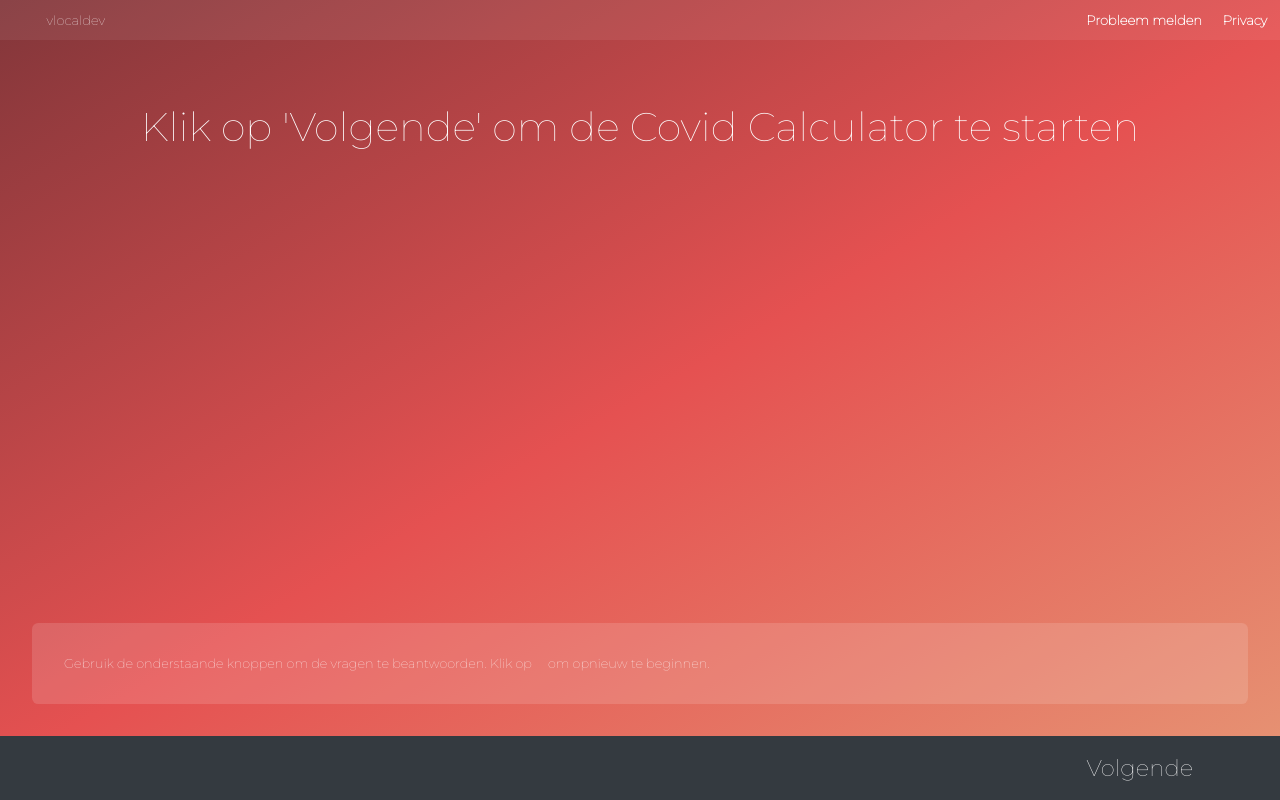
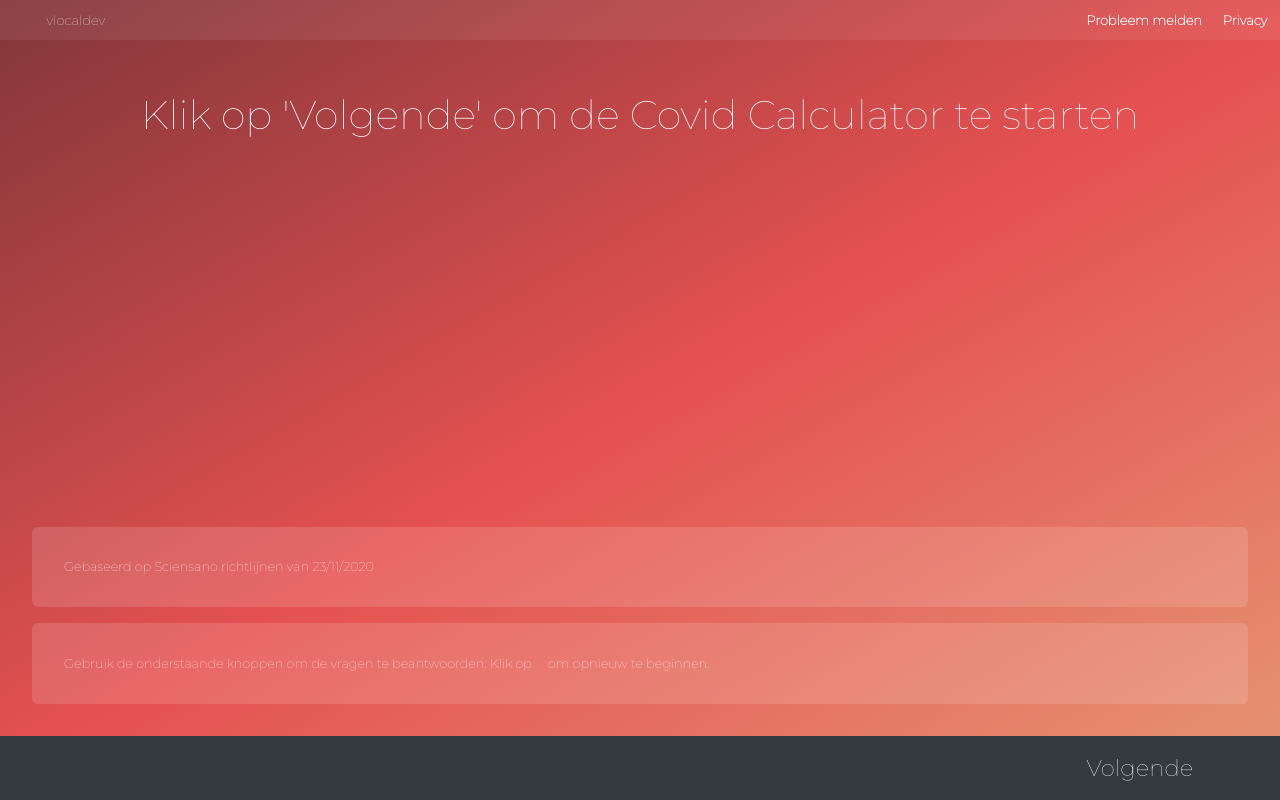
Before and after one commit to debarrage/quarantinecalculator-md, a React (Create React App) app: page / in a window 1280 px wide. Built offline with nearby package versions, Linux system fonts and the light colour scheme; some icons are missing.

Commit message:
#226 Added current ruleset validity

```diff
--- a/src/components/Questions/Start.scss
+++ b/src/components/Questions/Start.scss
@@ -9,6 +9,7 @@ $help-padding: 2rem;
             padding: $help-padding;
             font-size: 0.8rem;
             line-height: 1rem;
+            margin-top: 1rem;
 
             .octicon {
                 margin: 0 5px;
--- a/src/components/Questions/Start.tsx
+++ b/src/components/Questions/Start.tsx
@@ -1,6 +1,7 @@
 import { SyncIcon } from "@primer/octicons-react";
 import React from "react";
 import { QuestionProps } from ".";
+import { CURRENT_RULESET_VERSION } from "../../core";
 import { INextQuestion } from "../../core/domain";
 import { Next } from "./Next";
 import "./Start.scss";
@@ -11,6 +12,9 @@ export const Start: React.FC<QuestionProps<INextQuestion>> = (props) => {
         <Next {...props}>
             <div className="question__help help">
                 <div className="help__content">
+                    Gebaseerd op Sciensano richtlijnen van {CURRENT_RULESET_VERSION}
+                </div>
+                <div className="help__content">
                     Gebruik de onderstaande knoppen
                     om de vragen te beantwoorden. Klik op <SyncIcon verticalAlign="middle" />
                     om opnieuw te beginnen.
--- a/src/core/config/index.ts
+++ b/src/core/config/index.ts
@@ -4,6 +4,10 @@ export * from "./builder";
 export * from "./date";
 export * from "./helpers";
 
+// Configure rule engine version date: i.e. the date indicating the validity from Sciensano
+export const CURRENT_RULESET_VERSION = "23/11/2020";
+
+// Configure common question ids
 export const INITIAL_QUESTION_ID: QuestionId = "0";
 export const INVALID_QUESTION_ID: QuestionId = "invalid-id";
 
```
